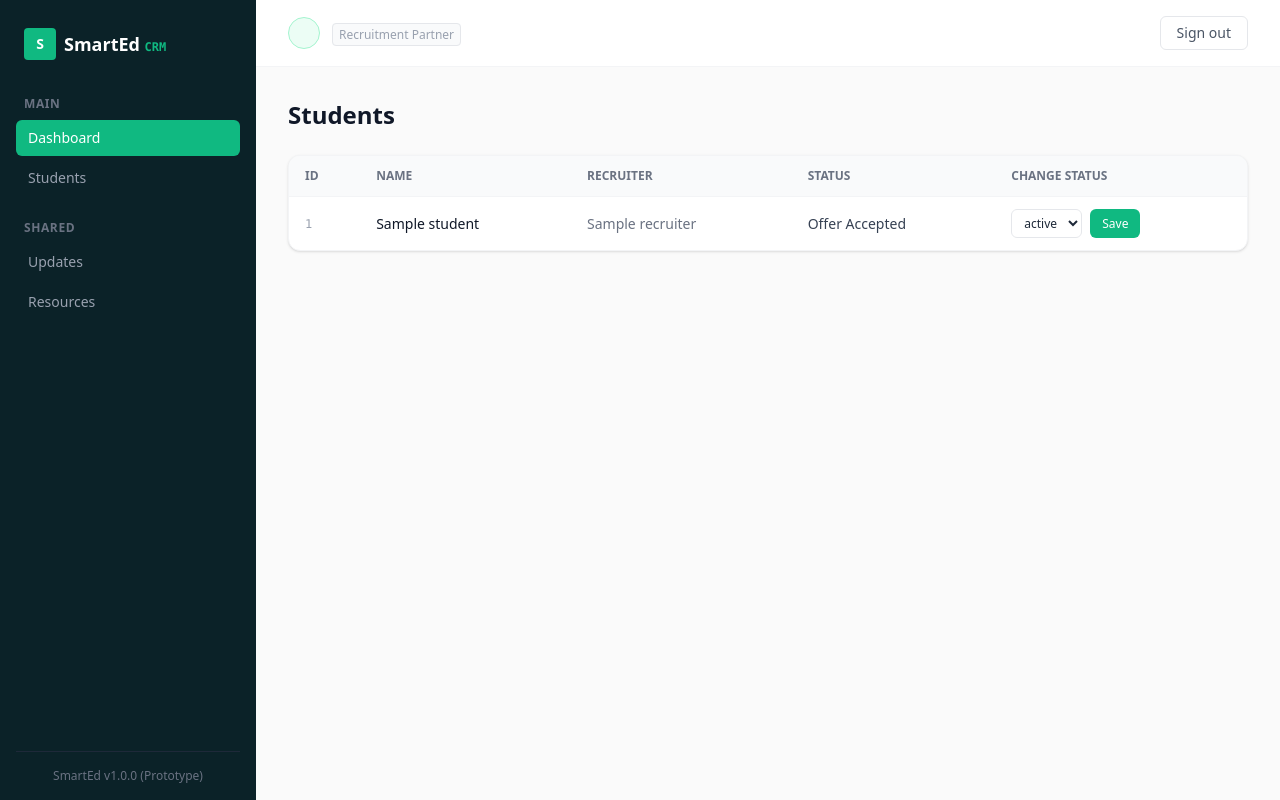
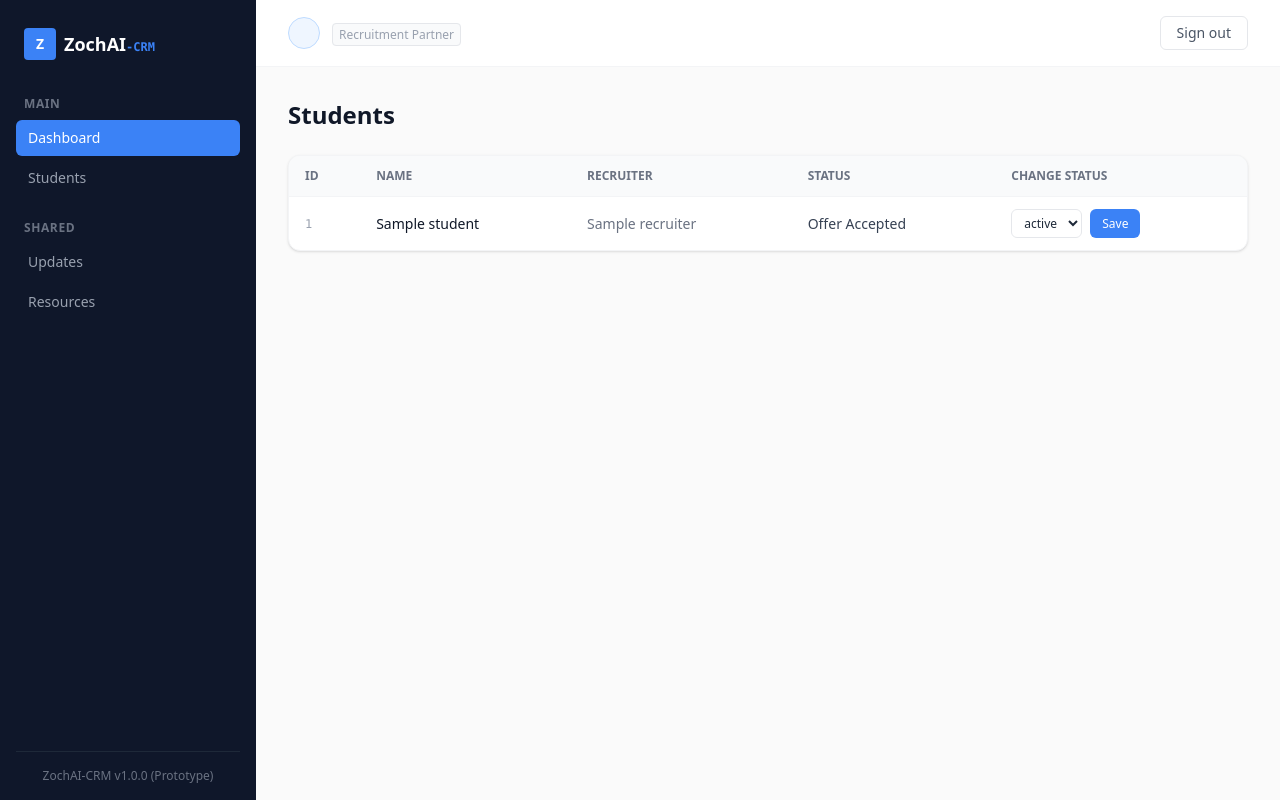
Before and after one commit to charnay00-pixel/CRM-demo, a Flask app: template templates/students.html in a window 1280 px wide. Run offline with Flask 3, Linux system fonts and the light colour scheme; the template is opened without the code that fills it: most values are stand-ins (such as "Sample title", 1, 10 or a date in 2020).

Commit message:
Rebrand to ZochAI-CRM with a blue/navy visual theme
Swaps the emerald/dark-teal palette for blue (#3b82f6) and navy
(#0f172a), and renames SmartEd CRM to ZochAI-CRM across page titles,
sidebar branding, the login screen, and seed data.

```diff
--- a/app.py
+++ b/app.py
@@ -108,6 +108,6 @@ def add_update_route():
 
 if __name__ == "__main__":
     port = int(os.environ.get("PORT", 8000))
-    print("--- SmartEd CRM uruchomiony pomyślnie! ---")
+    print("--- ZochAI-CRM uruchomiony pomyślnie! ---")
     print(f"Otwórz w przeglądarce: http://localhost:{port}")
     app.run(host="0.0.0.0", port=port, debug=True)
--- a/data.py
+++ b/data.py
@@ -25,7 +25,7 @@ DATABASE = {
         {"id": "S1020", "name": "Sanah Jura", "status": "Offer Received", "recruiter": "Marta"}
     ],
     "updates": [
-        {"title": "Welcome to SmartEd", "content": "Welcome to the SmartEd CRM", "date": "2.07.2026"}
+        {"title": "Welcome to ZochAI-CRM", "content": "Welcome to the ZochAI-CRM", "date": "2.07.2026"}
     ]
 }
 
--- a/templates/base.html
+++ b/templates/base.html
@@ -2,7 +2,7 @@
 <html lang="pl">
 <head>
     <meta charset="UTF-8">
-    <title>{% block title %}SmartEd CRM{% endblock %}</title>
+    <title>{% block title %}ZochAI-CRM{% endblock %}</title>
     <script src="https://cdn.jsdelivr.net/npm/@tailwindcss/browser@4"></script>
     <style>
         body { font-family: ui-sans-serif, system-ui, -apple-system, BlinkMacSystemFont, "Segoe UI", Roboto, "Helvetica Neue", Arial, sans-serif; }
@@ -10,17 +10,17 @@
 </head>
 <body class="bg-[#fafafa] text-gray-800 min-h-screen flex">
 
-    <div class="w-64 bg-[#0b2228] text-gray-300 flex flex-col justify-between p-4 min-h-screen">
+    <div class="w-64 bg-[#0f172a] text-gray-300 flex flex-col justify-between p-4 min-h-screen">
         <div>
             <div class="flex items-center space-x-2 px-2 py-3 mb-6">
-                <div class="bg-[#10b981] text-white font-bold rounded p-1.5 text-sm w-8 h-8 flex items-center justify-center">S</div>
-                <span class="text-white font-semibold text-lg">SmartEd <span class="text-[#10b981] text-xs font-mono">CRM</span></span>
+                <div class="bg-[#3b82f6] text-white font-bold rounded p-1.5 text-sm w-8 h-8 flex items-center justify-center">Z</div>
+                <span class="text-white font-semibold text-lg">ZochAI<span class="text-[#3b82f6] text-xs font-mono">-CRM</span></span>
             </div>
 
             <div class="space-y-6">
                 <div>
                     <p class="text-xs font-semibold text-gray-500 uppercase tracking-wider px-2 mb-2">Main</p>
-                    <a href="{{ url_for('dashboard') }}" class="flex items-center space-x-2 px-3 py-2 bg-[#10b981] text-white rounded-md text-sm font-medium">
+                    <a href="{{ url_for('dashboard') }}" class="flex items-center space-x-2 px-3 py-2 bg-[#3b82f6] text-white rounded-md text-sm font-medium">
                         <span>Dashboard</span>
                     </a>
                     <a href="{{ url_for('students') }}" class="flex items-center space-x-2 px-3 py-2 text-gray-400 hover:text-white rounded-md text-sm font-medium mt-1">
@@ -39,7 +39,7 @@
             </div>
         </div>
         <div class="border-t border-gray-800 pt-4 text-xs text-gray-500 text-center">
-            SmartEd v1.0.0 (Prototype)
+            ZochAI-CRM v1.0.0 (Prototype)
         </div>
     </div>
 
@@ -47,7 +47,7 @@
 
         <div class="bg-white border-b border-gray-100 px-8 py-4 flex justify-between items-center">
             <div class="flex items-center space-x-3">
-                <div class="w-8 h-8 rounded-full bg-emerald-50 text-emerald-700 font-bold flex items-center justify-center text-sm border border-emerald-200">
+                <div class="w-8 h-8 rounded-full bg-blue-50 text-blue-700 font-bold flex items-center justify-center text-sm border border-blue-200">
                     {{ user.display_name[0]|upper }}
                 </div>
                 <div>
@@ -67,7 +67,7 @@
                 {% if messages %}
                 <div class="mb-4 space-y-2">
                     {% for category, message in messages %}
-                    <div class="text-sm px-3 py-2 rounded-md border {{ 'text-red-700 bg-red-50 border-red-200' if category == 'error' else 'text-emerald-700 bg-emerald-50 border-emerald-200' }}">
+                    <div class="text-sm px-3 py-2 rounded-md border {{ 'text-red-700 bg-red-50 border-red-200' if category == 'error' else 'text-blue-700 bg-blue-50 border-blue-200' }}">
                         {{ message }}
                     </div>
                     {% endfor %}
--- a/templates/students.html
+++ b/templates/students.html
@@ -1,6 +1,6 @@
 {% extends "base.html" %}
 
-{% block title %}Students — SmartEd CRM{% endblock %}
+{% block title %}Students — ZochAI-CRM{% endblock %}
 
 {% block content %}
 <h1 class="text-2xl font-bold text-gray-900 mb-6">Students</h1>
@@ -30,7 +30,7 @@
                             <option value="{{ s }}" {% if s == student.status %}selected{% endif %}>{{ s }}</option>
                             {% endfor %}
                         </select>
-                        <button type="submit" class="text-xs font-medium text-white bg-[#10b981] rounded-md px-3 py-1 hover:bg-emerald-600">Save</button>
+                        <button type="submit" class="text-xs font-medium text-white bg-[#3b82f6] rounded-md px-3 py-1 hover:bg-blue-600">Save</button>
                     </form>
                 </td>
             </tr>
```
Also changed, not shown: templates/dashboard.html (+4 -4 lines), templates/login.html (+8 -8 lines), templates/updates.html (+4 -4 lines).
